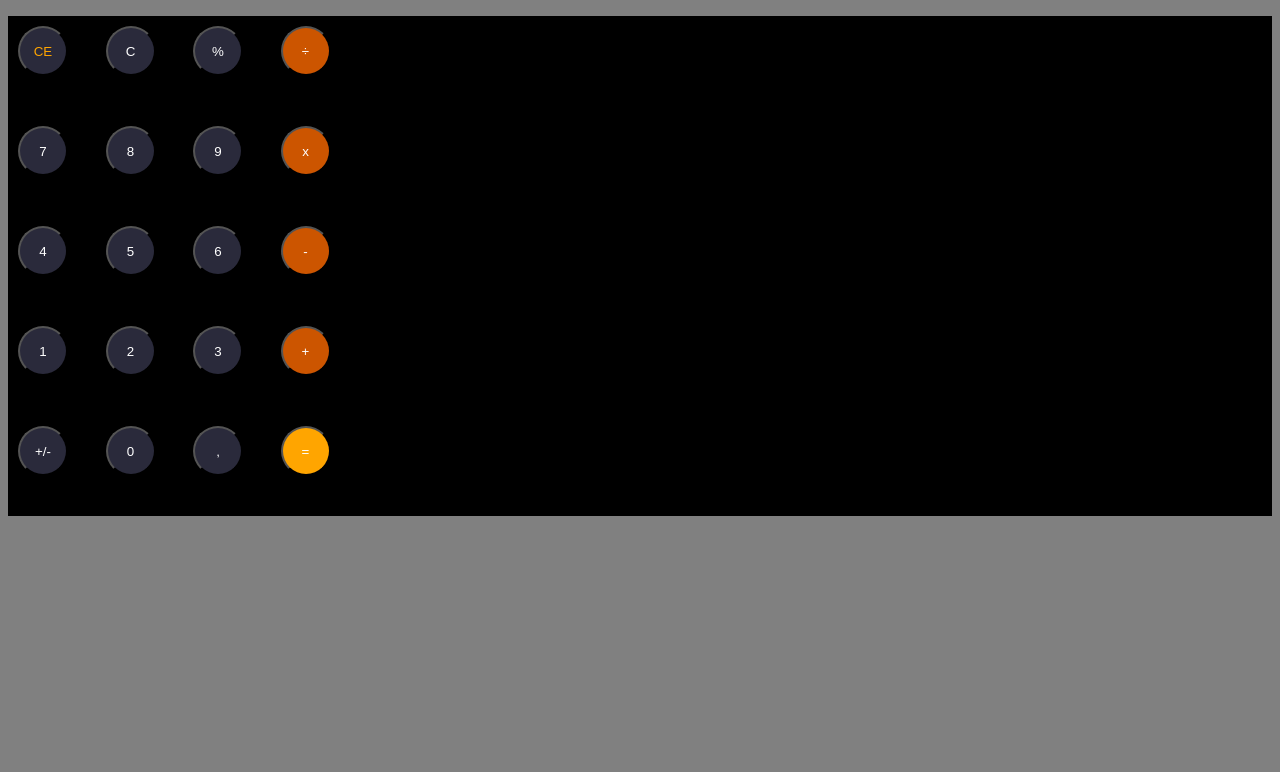
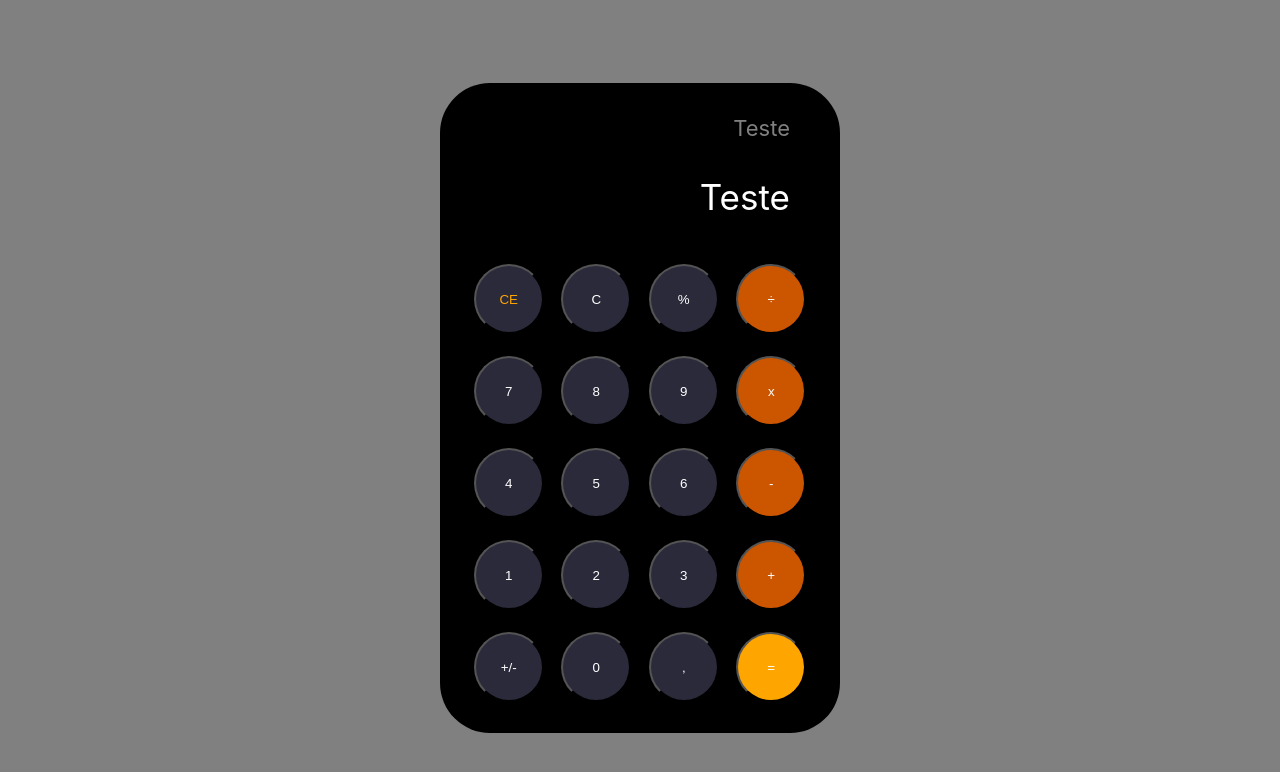
Before and after one commit to GuilhermeDalfert/Calculadora, a plain HTML site: page index.html in a window 1280 px wide. Drawn offline with Linux system fonts and the light colour scheme.

Commit message:
Falta mexer no visual 3d dos botões e calculadora

```diff
--- a/index.html
+++ b/index.html
@@ -6,8 +6,10 @@
 <body>
 
 <div id="Calculadora">
-<p id="passada"></p>
-<p id="resultadoAtual"></p>
+    <div id="texto">
+        <p id="passada">Teste</p>
+        <p id="resultadoAtual">Teste</p>
+    </div>
     <div id="botoes">
         <button id="CE"> CE </button>
         <button class="normais" id="C"> C </button>
@@ -31,7 +33,6 @@
         <button id="igual"> = </button>
     </div>
 </div>
-
 <script src="script.js"></script>
 </body>
 </htlm>
--- a/styles.css
+++ b/styles.css
@@ -1,28 +1,43 @@
 body{
     background-color: gray;
     font-family: 'Inter', sans-serif;
+    display: grid;
+    align-items: center;
+    justify-content: center;
+    height: 100vh;
 }
 
 #Calculadora{
+    display: flex;
+    flex-direction: column;
+    align-items: center;
     background-color: black;
+    border-radius: 50px;
+    width: 400px;
+    height: 650px;
 }
 
 #passada{
-    color: grey;
+    padding-top: 10px;
+    color: gray;
+    width: 300px;
+    text-align: right;
+    font-size: 22px;
 }
 
 #resultadoAtual{
     color: white;
+    width: 300px;
+    text-align: right;
+    font-size: 35px;
 }
 
 /* config agrup de botões */
 
 button{
-    padding: 10px;
-    margin: 10px;
     border-radius: 50%;
-    width: 50px;
-    height: 50px;
+    width: 70px;
+    height: 70px;
 }
 
 .normais{
@@ -43,6 +58,9 @@ button{
     grid-template-rows: repeat(5, 1fr);
     width: 350px;
     height: 500px;
+    align-items: center;
+    justify-items: center;
+    margin-bottom: 20px;
 }
 
 /* botões individuais */
@@ -51,7 +69,7 @@ button{
     background-color: orange;
     color: white;
     grid-row: 5;
-    grid-column:4;
+    grid-column: 4;
 }
 
 #CE{
```
Lines whose indentation alone changed are shown as unchanged.
